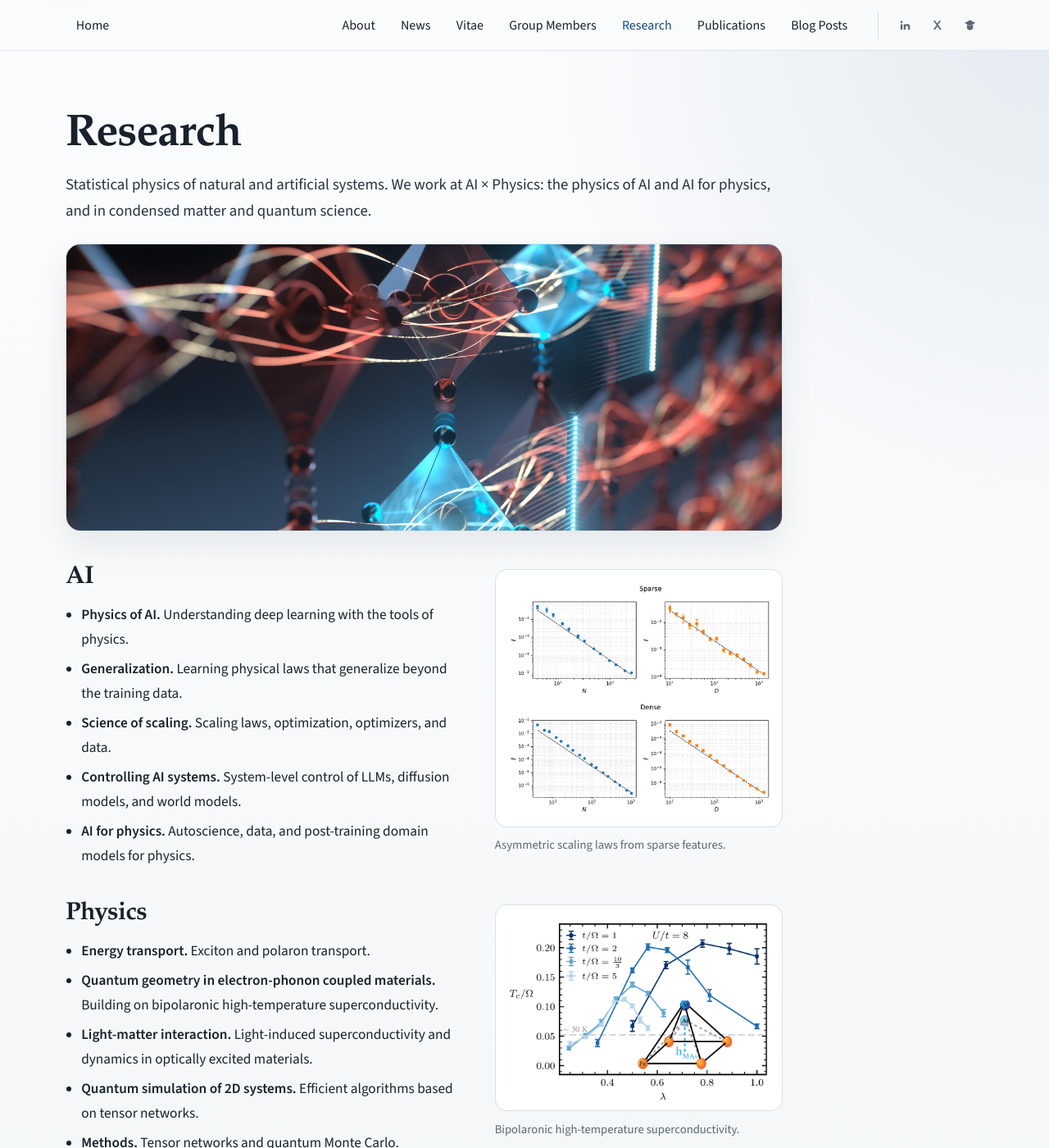
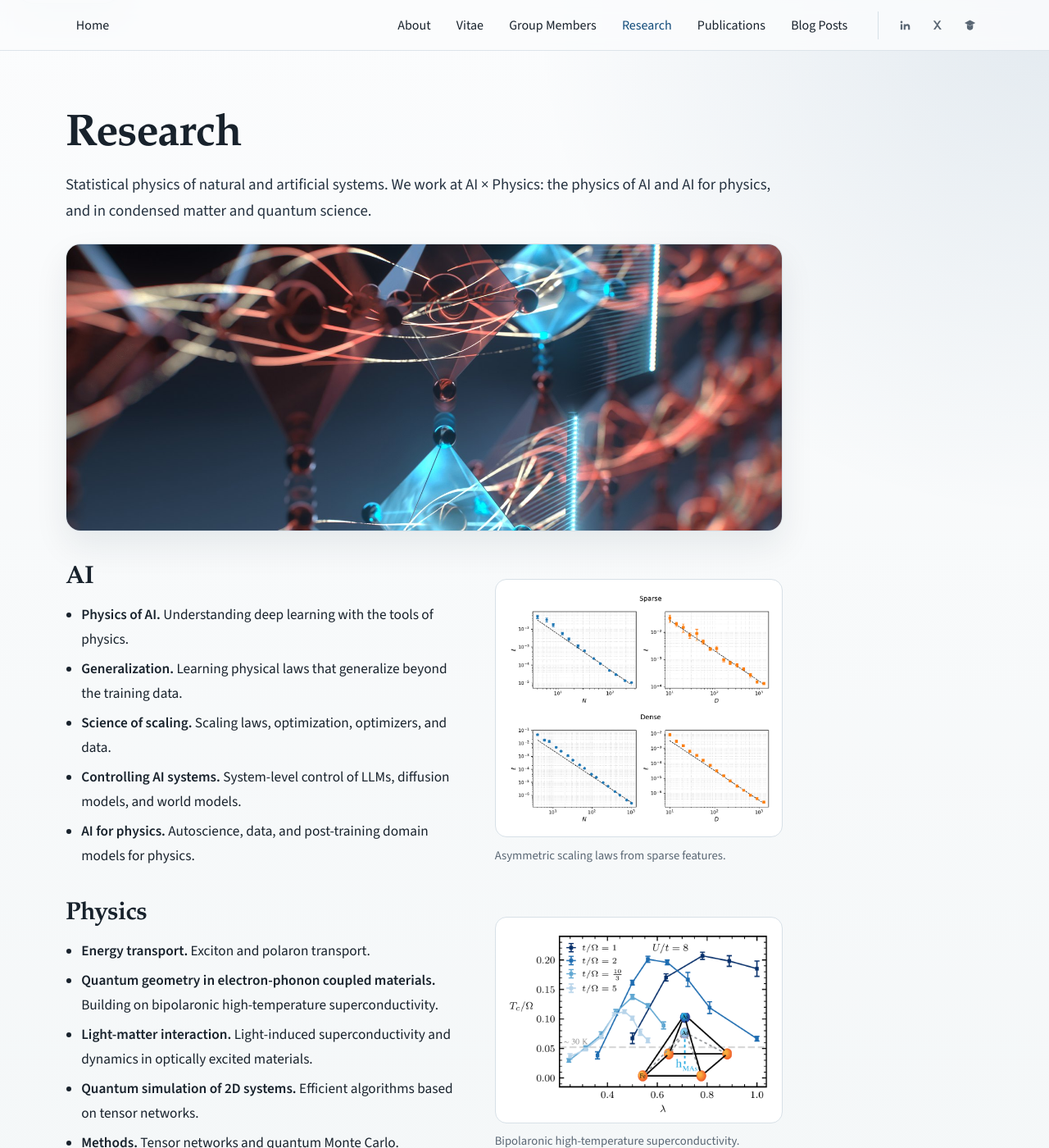
Before and after one commit to jsous/jsous.github.io, a Jekyll site: the page built from pages/research.md, in a window 1280 px wide and 1400 px high. Shown: the whole window at 82% size. Built offline with Jekyll 4.4.1, drawn with Linux system fonts in a browser that asks for light colours.

Commit message:
Move News to Home, update X link, trim Vitae, center Research figures

```diff
--- a/_includes/header.html
+++ b/_includes/header.html
@@ -5,7 +5,6 @@
     <nav class="site-nav" aria-label="Primary">
       <div class="site-nav__group">
         <a class="site-nav__link" href="{{ '/about/' | relative_url }}"{% if page.url == '/about/' %} aria-current="page"{% endif %}>About</a>
-        <a class="site-nav__link" href="{{ '/news/' | relative_url }}"{% if page.url == '/news/' %} aria-current="page"{% endif %}>News</a>
         <a class="site-nav__link" href="{{ '/vitae/' | relative_url }}"{% if page.url == '/vitae/' %} aria-current="page"{% endif %}>Vitae</a>
         <a class="site-nav__link" href="{{ '/group-members/' | relative_url }}"{% if page.url == '/group-members/' %} aria-current="page"{% endif %}>Group Members</a>
         <a class="site-nav__link" href="{{ '/research/' | relative_url }}"{% if page.url == '/research/' %} aria-current="page"{% endif %}>Research</a>
@@ -22,7 +21,7 @@
           </svg>
           <span class="sr-only">LinkedIn</span>
         </a>
-        <a class="site-nav__icon-link" href="https://x.com/i/user/2114443360417263973" rel="noreferrer" aria-label="Twitter/X" title="Twitter/X">
+        <a class="site-nav__icon-link" href="https://x.com/SousTheHood" rel="noreferrer" aria-label="Twitter/X" title="Twitter/X">
           <svg class="site-nav__icon" viewBox="0 0 24 24" aria-hidden="true">
             <path d="M7 6.5L11.2 12L7.25 17.5H9.55L12.25 13.75L15.15 17.5H17.5L13.05 11.75L16.8 6.5H14.5L12 9.98L9.35 6.5H7Z"></path>
           </svg>
--- a/assets/css/style.scss
+++ b/assets/css/style.scss
@@ -391,7 +391,7 @@ a.pub-title:hover {
   display: grid;
   grid-template-columns: minmax(0, 1.15fr) minmax(16rem, 0.85fr);
   gap: 1.5rem 3rem;
-  align-items: start;
+  align-items: center;
   margin-bottom: 1.5rem;
 }
 
@@ -409,7 +409,7 @@ a.pub-title:hover {
 }
 
 .research-figure {
-  margin: 0.35rem 0 0;
+  margin: 0;
 }
 
 .research-figure img {
@@ -511,6 +511,28 @@ a.pub-title:hover {
   padding-top: 1.25rem;
   border-top: 1px solid var(--border);
   color: var(--muted);
+}
+
+.home-news {
+  margin-top: 4rem;
+  max-width: var(--measure);
+}
+
+.home-news__header {
+  display: flex;
+  align-items: baseline;
+  justify-content: space-between;
+  gap: 1rem;
+  margin-bottom: 0.75rem;
+}
+
+.home-news__header h2 {
+  font-size: clamp(1.5rem, 3vw, 1.9rem);
+}
+
+.home-news__more {
+  font-size: 0.98rem;
+  white-space: nowrap;
 }
 
 .news-year {
```
Also changed, not shown: index.html (+19 -1 lines), pages/vitae.md (+0 -9 lines).
